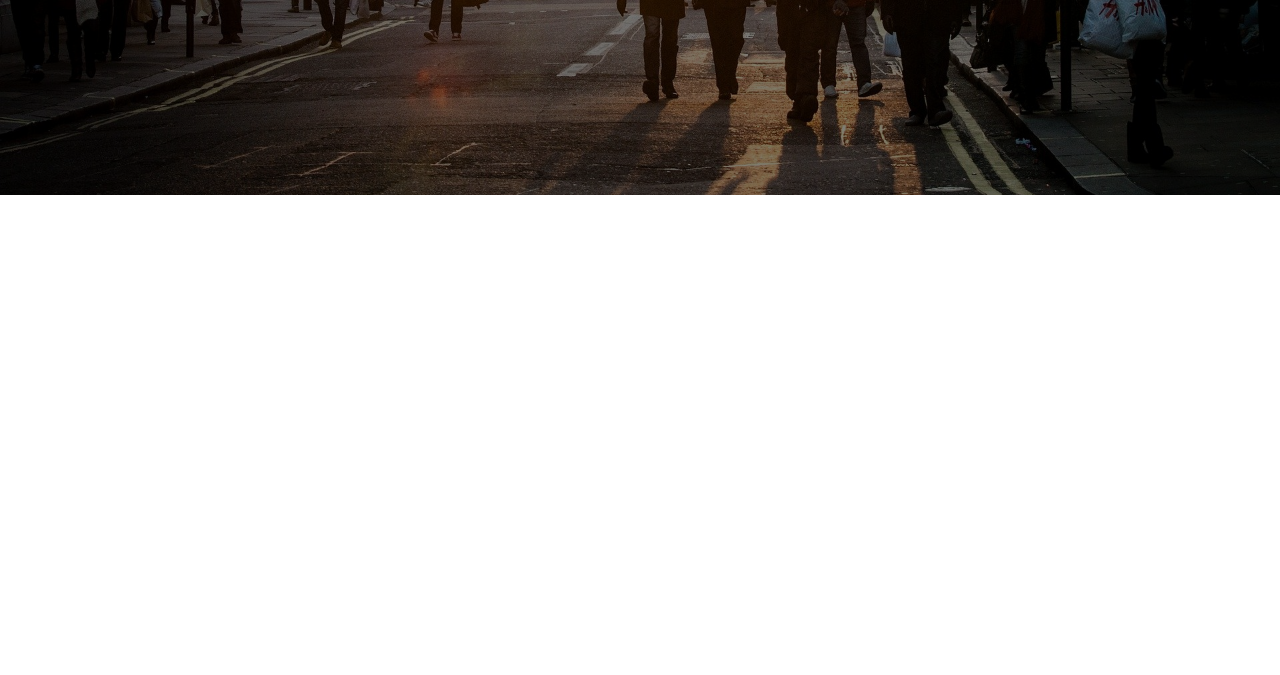
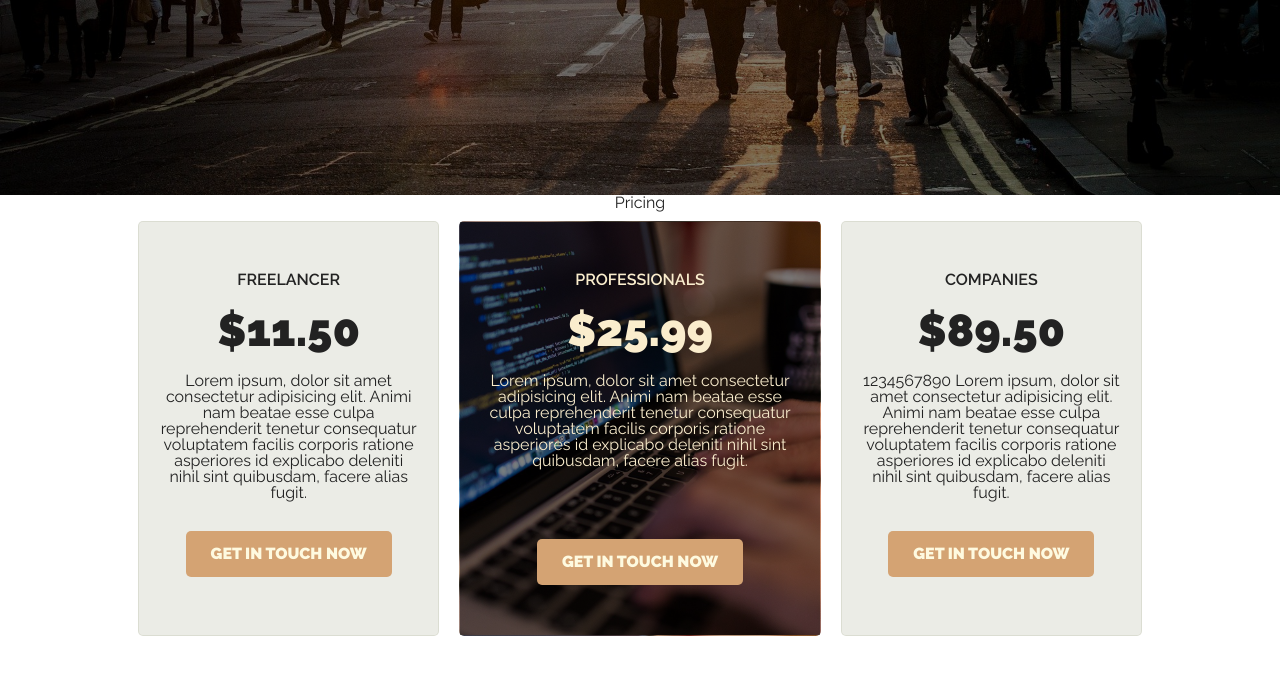
Before and after one commit to WandaSzmuc/practice-project, a plain HTML site: page index.html in a window 1280 px wide. Shown: the part 605-1280 px from the top of the page. Before the commit the page ends 800 px from the top, so only its background shows below. Drawn offline with Linux system fonts and the light colour scheme.

Commit message:
pricing in progress

```diff
--- a/index.html
+++ b/index.html
@@ -14,7 +14,7 @@
 <body>
     <header>
         <nav class="nav">
-<div class="container">
+<div class="container header_elements">
     <div class="nav_logo">
         Startup
     </div>
@@ -33,7 +33,7 @@
                 <div class="welcome_box_items">
                 <h1>Create beautiful looking pages<br>in just a matter of minutes</h1>
                 <p>Lorem ipsum dolor sit amet consectetur, adipisicing elit. Voluptatibus autem tempore veniam mollitia fugit, asperiores accusantium aliquid ab illum similique.</p>
-                <a href="#"class="header_button">Learn More</a>
+                <a href="#"class="button_style">Learn More</a>
             </div>
             </div>
             <div class="introducing_video">
@@ -42,4 +42,30 @@
 
         </div>
     </header>
+
+    <section class="pricing">
+        <div class="container pricing_elements">
+            <h1 class="pricing_heading">Pricing</h1>
+            <div class="offers">
+                <div class="offer">
+                    <h2>Freelancer</h2>
+                    <h1>$11.50</h1>
+                    <p>Lorem ipsum, dolor sit amet consectetur adipisicing elit. Animi nam beatae esse culpa reprehenderit tenetur consequatur voluptatem facilis corporis ratione asperiores id explicabo deleniti nihil sint quibusdam, facere alias fugit.</p>
+                    <a href="#" class="button_style">Get in touch now</a>
+                </div>
+                <div class="offer best_offer">
+                    <h2>Professionals</h2>
+                    <h1>$25.99</h1>
+                    <p>Lorem ipsum, dolor sit amet consectetur adipisicing elit. Animi nam beatae esse culpa reprehenderit tenetur consequatur voluptatem facilis corporis ratione asperiores id explicabo deleniti nihil sint quibusdam, facere alias fugit.</p>
+                    <a href="#" class="button_style">Get in touch now</a>
+                </div>
+                <div class="offer">
+                    <h2>Companies</h2>
+                    <h1>$89.50</h1>
+                    <p>1234567890 Lorem ipsum, dolor sit amet consectetur adipisicing elit. Animi nam beatae esse culpa reprehenderit tenetur consequatur voluptatem facilis corporis ratione asperiores id explicabo deleniti nihil sint quibusdam, facere alias fugit.</p>
+                    <a href="#" class="button_style">Get in touch now</a>
+                </div>
+            </div>
+        </div>
+    </section>
 </body>
--- a/style/style.css
+++ b/style/style.css
@@ -1,8 +1,8 @@
 :root{
     --main-color: #fefae0;
-    --secondary-color: #ccd5ae;
+    --secondary-color: rgba(154, 161, 131, 0.2);
     --button-color:#d4a373;
-    --additional-color: #606c38;
+    --additional-color: rgba(94, 104, 630, 0.5);
     --matching-color: #faedcd;
 
 
@@ -44,7 +44,7 @@ header::before{
   }
 
 
-  .container{
+  .header_elements{
       display: flex;
       align-items: center;
       justify-content:space-between;
@@ -67,6 +67,14 @@ header::before{
 
 .nav__menu__item{
     padding-right: 30px;
+}
+
+.nav__menu__item::after{
+    font-family: "Font Awesome 5 Free";
+    font-weight: 600;
+    content: "\f078";
+    color:var(--main-color);
+    margin-left: 8px;
 }
 
 .nav_logo{
@@ -120,7 +128,7 @@ font-family: "Font Awesome 5 Free";
     font-weight:400;
 }
 
-.header_button{
+.button_style{
     display: inline-block;
     text-decoration: none;
     color:var(--main-color);
@@ -132,3 +140,75 @@ font-family: "Font Awesome 5 Free";
     text-transform: uppercase;
     font-weight:900;
 }
+
+/* pricing section */
+
+.pricing_elements{
+    height: 100vh;
+    display: flex;
+    flex-direction: column;
+    align-items: center;
+}
+
+.offers{
+    display: flex;
+}
+
+.offer{
+    width: 30%;
+    display: flex;
+    flex-direction: column;
+    align-items: center;
+    border: 0.5px solid var(--secondary-color);
+    border-radius: 5px;
+    padding: 50px 20px;
+    background-color: var(--secondary-color);
+    margin: 10px;
+}
+
+.offer h2{
+    text-transform: uppercase;
+    font-weight: 600;
+    margin-bottom: 20px;
+}
+.offer h1{
+    font-weight: 900;
+    font-size: 45px;
+    margin-bottom: 20px;
+}
+
+.offer p{
+    text-align: center;
+}
+
+.best_offer{
+    width: 36%;
+    background-image: url(../images/work-731198_1920.jpg);
+    background-position: center;
+    background-size: cover;
+    color:var(--matching-color);
+    z-index: auto;
+    position: relative;
+}
+
+.best_offer a{
+    margin-top: 70px;
+}
+.best_offer::before{
+    content: '';
+    position: absolute;
+    top: 0;
+    bottom: 0;
+    right: 0;
+    left: 0;
+    background: rgba(0, 0, 0, 0.5);
+    z-index: 1;
+  }
+
+  .best_offer h2,
+  .best_offer h1,
+  .best_offer p,
+  .best_offer a{
+    z-index: 2;
+    position: relative;
+  }
```
Also changed, not shown: images/work-731198_1920.jpg (added).
